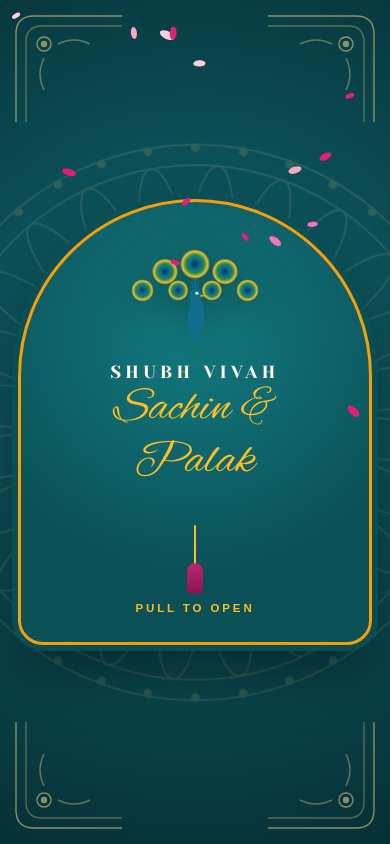
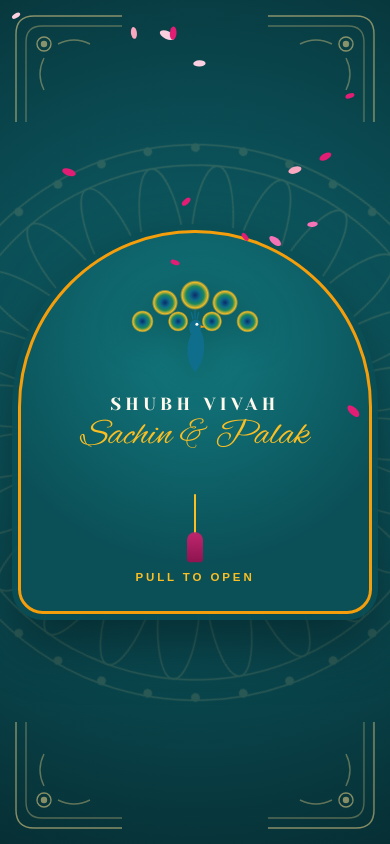
Before and after one commit to Goyal543/sachin_palak_wedding_invite, a plain HTML site: page index.html in a window 390 px wide. Drawn offline with Linux system fonts and the light colour scheme; a web font is replaced by a local one.

Commit message:
Keep couple names inside cards on laptop and mobile
Co-Authored-By: Claude Opus 5.5 <noreply@anthropic.com>
Claude-Session: https://claude.ai/code/session_01DgJYE4RBjaUnAnRP3LaxuG

```diff
--- a/index.html
+++ b/index.html
@@ -42,8 +42,8 @@ body.locked{overflow:hidden;height:100vh}
 
 
 #curtain{background:radial-gradient(circle at 50% 45%,#0f6268 0%,#0b4f57 45%,#062f34 100%)}
-.c-center{position:relative;z-index:2;text-align:center;color:var(--cream);padding:34px 30px 28px;margin:0 18px;border-radius:200px 200px 28px 28px;background:radial-gradient(circle at 50% 30%,#127a7f,#0b4f57 70%);border:3px solid var(--mari);box-shadow:0 0 0 6px rgba(11,79,87,.9),0 25px 60px rgba(0,0,0,.45)}
-.c-center .brush{font-size:3.6rem;color:var(--mari2);line-height:1.1}
+.c-center{position:relative;z-index:2;text-align:center;color:var(--cream);padding:34px 30px 28px;margin:0 18px;box-sizing:border-box;width:min(460px,calc(100vw - 36px));container-type:inline-size;border-radius:200px 200px 28px 28px;background:radial-gradient(circle at 50% 30%,#127a7f,#0b4f57 70%);border:3px solid var(--mari);box-shadow:0 0 0 6px rgba(11,79,87,.9),0 25px 60px rgba(0,0,0,.45)}
+.c-center .brush{font-size:clamp(2.2rem,9vw,3.2rem);font-size:min(3.3rem,13cqw);color:var(--mari2);line-height:1.15;white-space:nowrap;padding:0 .3em;display:inline-block}
 .c-center .yes{font-size:1.1rem;letter-spacing:.25em;margin-top:10px}
 .peacock{width:150px;margin:0 auto 14px;display:block;filter:drop-shadow(0 6px 18px rgba(0,0,0,.35))}
 .pull{margin-top:34px;display:inline-flex;flex-direction:column;align-items:center;gap:10px;background:none;border:none;cursor:pointer;color:var(--mari2)}
@@ -77,13 +77,13 @@ h2{font-family:'Yeseva One',serif;font-weight:400;font-size:clamp(2rem,7vw,2.8re
   background:radial-gradient(circle at 50% 50%,#0f6268 0%,#0b4f57 50%,#062f34 100%)}
 .hero .mandala{z-index:-1;opacity:.16;animation:none}
 .hero .jharokha{box-shadow:0 0 0 8px #0b4f57,0 0 0 11px var(--mari),0 30px 80px rgba(0,0,0,.45)}
-.jharokha{position:relative;width:min(560px,94vw);padding:80px 28px 46px;background:var(--paper);
+.jharokha{position:relative;width:min(560px,94vw);container-type:inline-size;box-sizing:border-box;padding:80px 28px 46px;background:var(--paper);
   border-radius:280px 280px 24px 24px;border:3px solid var(--teal);
   box-shadow:0 0 0 8px var(--cream),0 0 0 11px var(--mari),0 30px 70px rgba(11,79,87,.25)}
 .jharokha::before{content:"";position:absolute;inset:14px;border:1.5px dashed var(--teal2);border-radius:266px 266px 14px 14px;opacity:.5}
 .ganesh{font-family:'Tiro Devanagari Hindi',serif;color:var(--mag);font-size:1rem;line-height:1.9}
 .om{font-size:2.6rem;color:var(--mari);font-family:'Tiro Devanagari Hindi',serif;line-height:1}
-.hero .names{font-family:'Alex Brush',cursive;font-size:clamp(3.2rem,12.5vw,6.4rem);color:var(--teal);line-height:1;margin:24px 0 4px}
+.hero .names{font-family:'Alex Brush',cursive;font-size:clamp(2.6rem,11vw,5rem);font-size:min(5rem,15cqw);white-space:nowrap;padding:0 .2em;color:var(--teal);line-height:1;margin:24px 0 4px}
 .hero .names span{color:var(--mag);font-size:.6em;padding:0 6px}
 .hero .dt{display:inline-block;margin-top:14px;padding:10px 22px;border-radius:999px;background:var(--teal);color:var(--cream);font-weight:700;letter-spacing:.18em;font-size:.8rem}
 
@@ -186,7 +186,7 @@ footer .tagline{font-family:'Yeseva One',serif;font-size:1.4rem;margin-top:22px}
 #music svg{width:26px;height:26px}
 #music.on{animation:pulse 1.2s ease-in-out infinite}
 @keyframes pulse{50%{box-shadow:0 0 0 8px rgba(245,158,11,.25),0 8px 20px rgba(0,0,0,.25)}}
-@media (max-width:520px){.flip{height:400px}.c-center .brush{font-size:3rem}}
+@media (max-width:520px){.flip{height:400px}}
 @media (prefers-reduced-motion:reduce){*{animation:none!important;transition-duration:.01s!important}}
 </style>
 </head>
```
